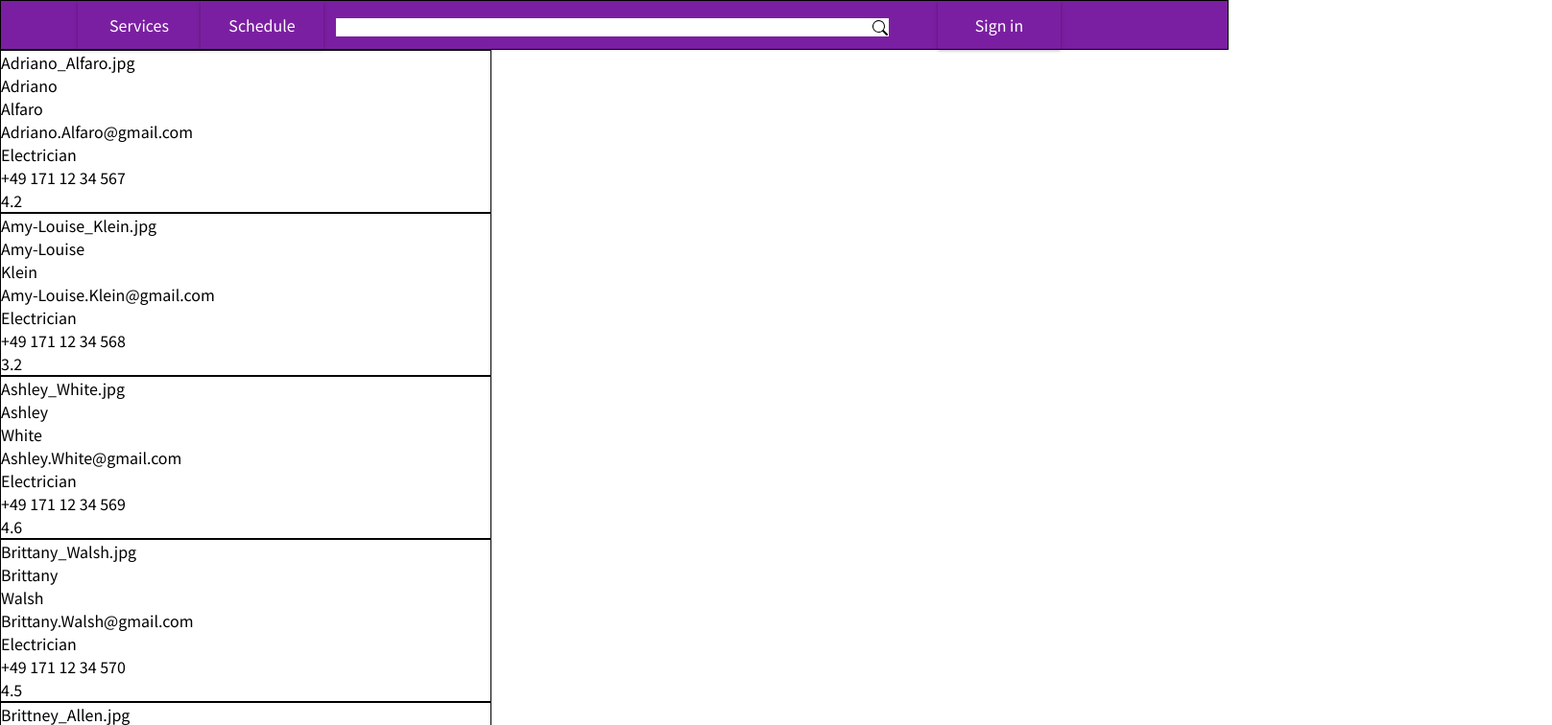
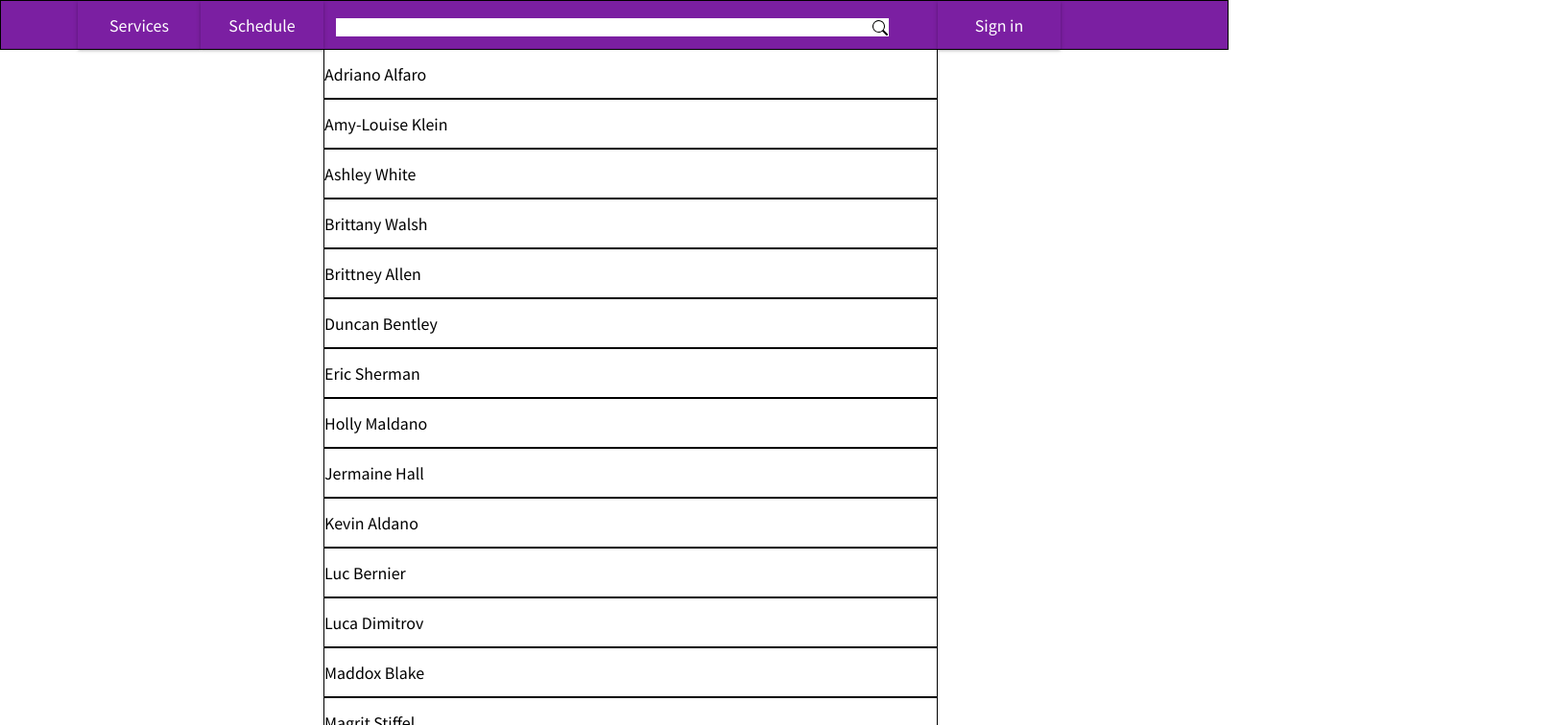
Before and after one commit to Mardzi/reactstart, a JavaScript app: page / in a window 1280 px wide. Shown: the top 756 px of the page at 96% size, 1617 px wide, since content can reach past the window. Built offline with nearby package versions, Linux system fonts and the light colour scheme.

Commit message:
Minor tweaks

```diff
--- a/src/App.js
+++ b/src/App.js
@@ -15,12 +15,10 @@ function App() {
           <Logo></Logo>
           <MenuButton title={buttonname[0].title} menuitemone={buttonname[0].menuitemone } menuitemtwo={buttonname[0].menuitemtwo} menuitemthree={buttonname[0].menuitemthree}></MenuButton>
           <MenuButton title={buttonname[1].title} menuitemone={buttonname[1].menuitemone } menuitemtwo={buttonname[1].menuitemtwo} menuitemthree={buttonname[1].menuitemthree}></MenuButton>
-          <SearchField></SearchField>
+          <SearchField />
           <MenuButton title={buttonname[2].title} menuitemone={buttonname[2].menuitemone } menuitemtwo={buttonname[2].menuitemtwo} menuitemthree={buttonname[2].menuitemthree}></MenuButton>
         </div>
-        <div className='container2'>
-          <ContactCard />
-        </div>
+
     </div>
   );
 }
--- a/src/components/ContactCard.css
+++ b/src/components/ContactCard.css
@@ -1,5 +1,26 @@
 .container3{
     margin: auto;
-    width: 40vw;
     border: 1px solid black;
+    color: black;
+    align-items: center;
+    display: none;
+}.container5{
+    margin: auto;
+    border: 1px solid black;
+    color: black;
+    align-items: center;
+    display:block;
 }
+.imejdz{
+    width: 50px;
+    height: 50px;
+}
+.container4{
+    display: flex;
+    width: 50vw;
+    margin: auto;
+    border: 1px solid black;
+    color: black;
+    align-items: center;
+    flex-direction: row;
+}
--- a/src/components/ContactCard.js
+++ b/src/components/ContactCard.js
@@ -1,25 +1,37 @@
 import './ContactCard.css'
 import MockData from '../MockData.json'
 
-function ContactCard(){
+function ContactCard() {
     return(
         <div>
             {
                 MockData.map( record =>{
+                    const divManager = () => {
+                        console.log("Herro")
+                    }
                     return(
+
+                        <div>
+                            <div className='container4' onClick={divManager}>
+                                <div  >
+                                    <div>{ record.first_name} {record.last_name}</div>
+                                </div>
                                 <div className='container3'>
-                            <div>{ record.avatar}</div>
+                                    <div><img src= {record.avatar} alt={record.name} /></div>
                                     <div>{ record.first_name}</div>
                                     <div>{ record.last_name}</div>
                                     <div>{ record.email_address}</div>
                                     <div>{ record.profession}</div>
                                     <div>{ record.phone}</div>
                                     <div>{ record.rating }</div>
-
+                                </div>
+                            </div>
                         </div>
 
                     )
+
                 })
+
             }
         </div>
     )
@@ -28,3 +40,4 @@ function ContactCard(){
 }
 
 export default ContactCard;
+//Napraviti funkciju koja ce da uradi show hide contact carda nakon unosa 3 karaktera u search field.
--- a/src/components/MenuButton.js
+++ b/src/components/MenuButton.js
@@ -1,13 +1,10 @@
 import App from '../App';
 import './MenuButton.css';
 function MenuButton(props){
-    const title = 'title';
-    const menuitemone ='Nesto';
-    const menuitemtwo ='hiperlink2';
-    const menuitemthree = "Trojcica";
+
     return (
-            <div class="dropdown">{props.title}
-                <ul class="dropdown-menu">
+            <div className="dropdown">{props.title}
+                <ul className="dropdown-menu">
                     <li><a href="#">{props.menuitemone}</a></li>
                     <li><a href="#">{props.menuitemtwo}</a></li>
                     <li><a href="#">{props.menuitemthree}</a></li>
--- a/src/components/SearchField.css
+++ b/src/components/SearchField.css
@@ -5,6 +5,7 @@
     line-height: 50px;
     background: #7b1fa2;
     color: #fff;
+
 }
 .searchfieldinput{
     margin-left: 1vw;
--- a/src/components/SearchField.js
+++ b/src/components/SearchField.js
@@ -1,11 +1,15 @@
 import './SearchField.css'
+import ContactCard from './ContactCard';
 function SearchField(){
+
     return (
         <div className='searchfield'>
             <form >
-                <input type="text" className='searchfieldinput' size='60' ></input>
+                <input type="text" className='searchfieldinput' size='60'></input>
             </form>
+            <div className='container2'><ContactCard /></div>
         </div>
     );
+
 }
 export default SearchField;
```
Also changed, not shown: 1 other file (tests, documents, lock files or other folders). Lines whose indentation alone changed are shown as unchanged.
